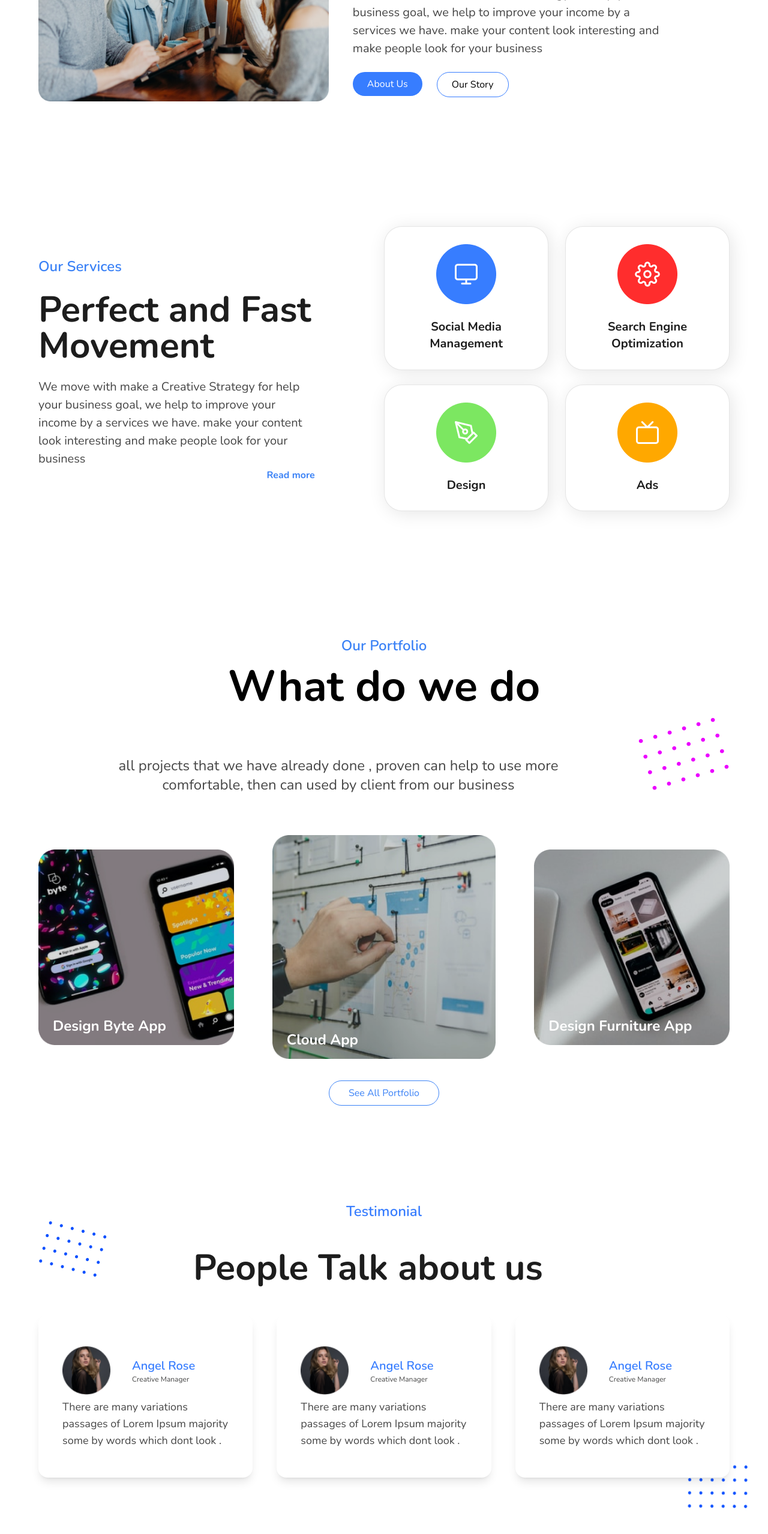
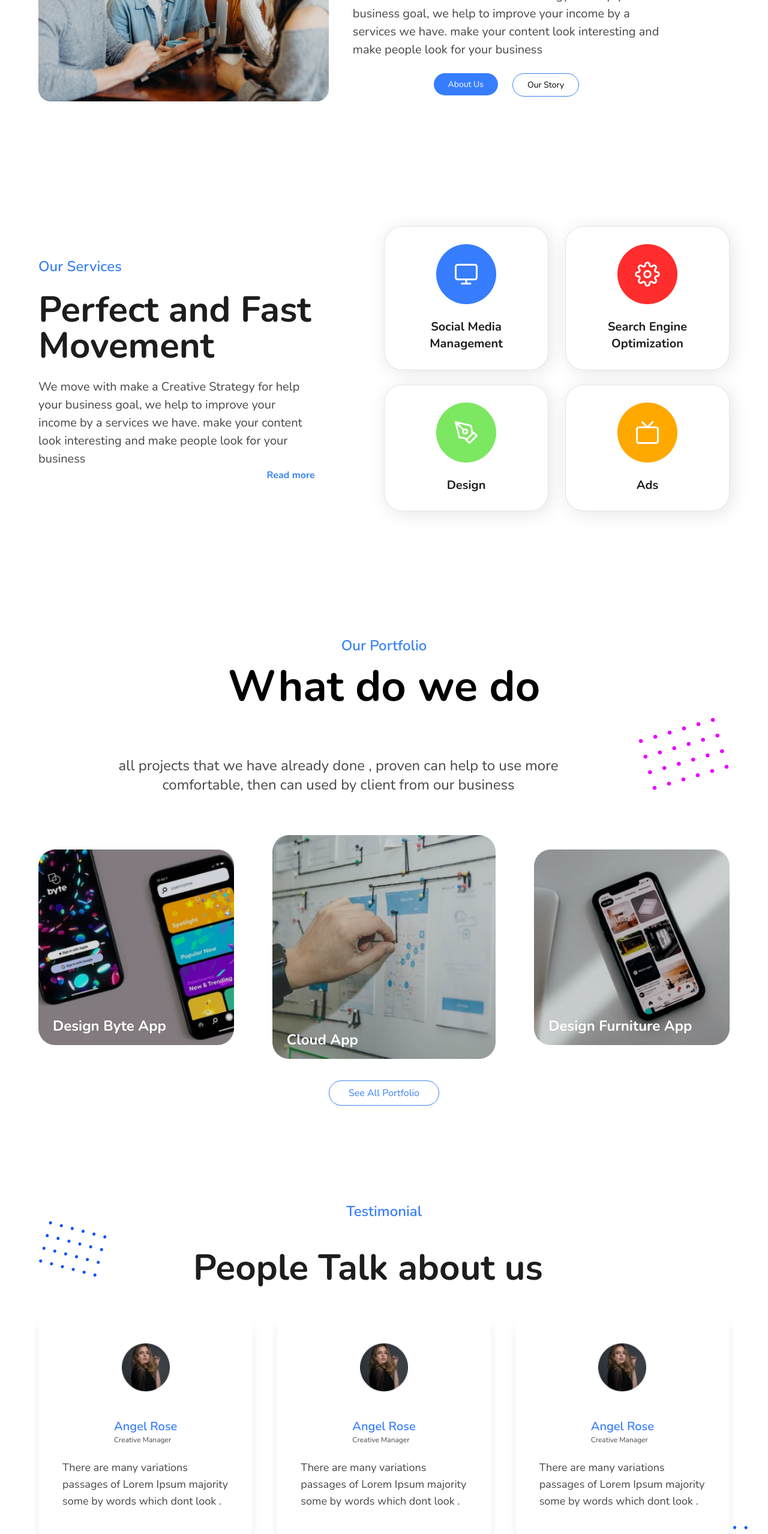
Before and after one commit to preeti28dec/vercel-app, a Next.js app: page / in a window 1280 px wide. Shown: the part 1560-4117 px from the top of the page at 60% size. Built offline with nearby package versions, Linux system fonts and the light colour scheme.

Commit message:
date 28-07-2022 ui done

```diff
--- a/pages/componets/about.jsx
+++ b/pages/componets/about.jsx
@@ -7,12 +7,12 @@ function About() {
       <div className='about_text text-center sm:mb-10 mb-6 font-bold text-6xl'>Our Teammate</div>
       <div className='flex items-center main_about'>
         <div className='main_about_image w-[42%] text-center relative'> <img src='./about_us_img.png' alt='about us is img not loding..' /></div>
-        <div className='about_text_card w-1/2 pl-10'>
+        <div className='about_text_card w-1/2 sm:pl-10'>
           <div className='font-Quicksand text-[14px] sm:text-[20px] text-[#464646] '>We move with make a Creative Strategy for help your business goal, we help to improve your income by a services we have. make your content look interesting and make people look for your business</div>
           <div className='mt-6 font-Quiksand text-[14px] sm:text-[20px] text-[#464646] ' >We move with make a Creative Strategy for help your business goal, we help to improve your income by a services we have. make your content look interesting and make people look for your business</div>
-          <div className='flex  mt-6 '>
-            <div><button className='bg-[#377DFF] sm:px-6  px-3 sm:py-2 py-2 rounded-full text-white '>About Us</button></div>
-            <div><button className='border border-[#377DFF] sm:px-6  px-3 sm:py-2 py-2 rounded-full mx-6'>Our Story</button></div>
+          <div className='flex justify-center mt-6 '>
+            <div><button className='bg-[#377DFF] sm:px-6 text-[14px] px-3 sm:py-2 py-2 rounded-full text-white '>About Us</button></div>
+            <div><button className='border border-[#377DFF] sm:px-6 text-[14px] px-3 sm:py-2 py-2 rounded-full mx-6'>Our Story</button></div>
           </div>
         </div>
       </div>
--- a/pages/componets/footer.jsx
+++ b/pages/componets/footer.jsx
@@ -7,11 +7,11 @@ import {HiOutlineMail} from 'react-icons/hi'
 
 function Footer() {
     return (
-            <footer className=" bg-[#383638] pt-16">
-                <div className="container mx-auto px-6 pt-6">
+            <footer className=" bg-[#383638] sm:pt-16">
+                <div className="container mx-auto px-6 pt-2 sm:pt-6">
 
-                    <div className='flex justify-between gap-12 flex-wrap my-6'>
-                        <div className='footer_icon flex bg-white rounded-lg mt-4 px-6 py-3 mb-[230px]'>
+                    <div className='flex flex-col sm:flex-row justify-between gap-12 flex-wrap my-6'>
+                        <div className='w-[fit-content] flex bg-white rounded-lg mt-4 px-6 py-3 sm:mb-[230px]'>
                             <div className='mt-2 mr-3'><img src='./images/logoo.svg' width={40} alt='logo-error' /></div>
                             <div>
                                 <div className='font-semibold text-[20px] font-Quicksand'>Agency</div>
--- a/pages/componets/homepage.jsx
+++ b/pages/componets/homepage.jsx
@@ -6,7 +6,7 @@ function HomePage() {
     <section className='pt-[60px]'>
       <div className='grid justify-items-center'>
         <div className='home_text font-Nunito font-extrabold text-center text-[#1D1D1DD] text-[64px] max-w-[780px] max-auto'>Make your dream business goal come true</div>
-        <div className='mt-4 sm:mt-12 mx-2 font-Nunito opacity-[0.6] font-normal text-[#464646] text-center  sm:py-2 text-[20px] max-w-[780px] max-auto'>when you need us for improve your business,then come with us to help your business have reach it, you just sit and feel that goal</div>
+        <div className='mt-4 sm:mt-12 mx-2 font-Nunito opacity-[0.6] font-normal text-[#464646] text-center text-[16px] sm:py-2 sm:text-[20px] max-w-[780px] max-auto'>when you need us for improve your business,then come with us to help your business have reach it, you just sit and feel that goal</div>
       </div>
       <div className='text-center mt-10'>
         <button className='bg-blue-500 text-white py-2 px-8 rounded-full'>Start Project</button>
--- a/pages/componets/testimonial.jsx
+++ b/pages/componets/testimonial.jsx
@@ -11,7 +11,7 @@ function Testimonial() {
 
             <div className='flex sm:gap-10 testiminial'>
                 <div className='testimonial_card shadow-lg rounded-2xl max-w-[370px]  px-10 py-4 sm:px-10 sm:py-12 bg-white child '>
-                    <div className='flex items-center gap-5'>
+                    <div className='sm:flex  flex flex-col items-center gap-5'>
                         <div className=''><img src='./Pepople.png' width={80} alt='logo-error' /></div>
                         <div className='my-6 mx-4'>
                             <div className='text-xl font-semibold text-[#377DFF]'>Angel Rose</div>
@@ -21,7 +21,7 @@ function Testimonial() {
                     <div className=' text-[#464646] font-normal text-lg  font-Quicksand'>There are many variations passages of Lorem Ipsum majority some by words which dont look . </div>
                 </div>
                 <div className='testimonial_card shadow-lg rounded-2xl max-w-[370px]  px-10 py-4 sm:px-10 sm:py-12 bg-white child '>
-                    <div className='flex items-center gap-5'>
+                    <div className='sm:flex  flex flex-col items-center gap-5'>
                         <div className=''><img src='./Pepople.png' width={80} alt='logo-error' /></div>
                         <div className='my-6 mx-4'>
                             <div className='text-xl font-semibold text-[#377DFF]'>Angel Rose</div>
@@ -31,7 +31,7 @@ function Testimonial() {
                     <div className='text-[#464646] font-normal text-lg  font-Quicksand'>There are many variations passages of Lorem Ipsum majority some by words which dont look . </div>
                 </div>
                 <div className='testimonial_card shadow-lg rounded-2xl max-w-[370px]  px-10 py-4 sm:px-10 sm:py-12 bg-white child '>
-                    <div className=' flex items-center gap-5'>
+                    <div className='sm:flex flex-col  items-center gap-5'>
                         <div className=''><img src='./Pepople.png' width={80} alt='logo-error' /></div>
                         <div className='my-6 mx-4'>
                             <div className='text-xl font-semibold text-[#377DFF]'>Angel Rose</div>
```
